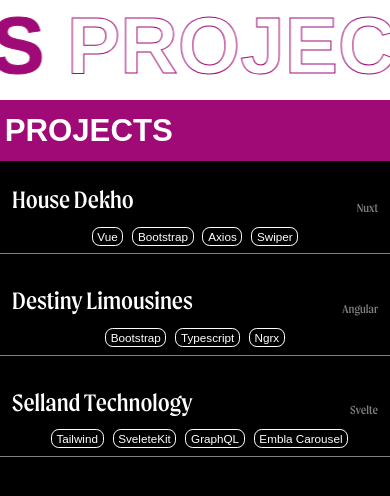
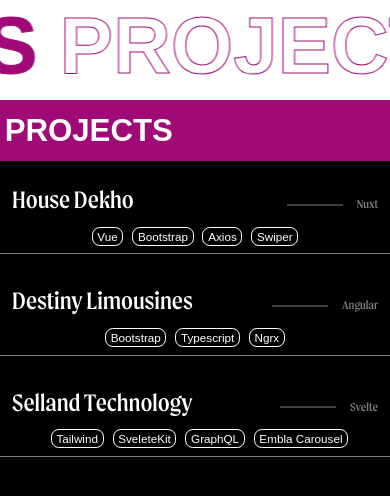
Before and after one commit to ait-varun/varun-portfolio, a Next.js app: page /components/projects in a window 390 px wide. Shown: the top 496 px of the page. Built offline with nearby package versions, Linux system fonts and the light colour scheme.

Commit message:
updated mobile view

```diff
--- a/src/app/components/projects/page.js
+++ b/src/app/components/projects/page.js
@@ -9,7 +9,7 @@ export default function Projects() {
           <span>&nbsp;PROJECTS</span>
           <span>&nbsp;PROJECTS</span>
           <span>&nbsp;PROJECTS</span>
-          <span>&nbsp;PROJECTS</span>
+          <span>&nbsp;EDUCATION</span>
         </h2>
       </div>
       <div className={styles.projectHeader}>
--- a/src/app/components/projects/page.module.css
+++ b/src/app/components/projects/page.module.css
@@ -59,7 +59,20 @@
   font-size: 1.2vw;
   font-weight: 500;
   position: relative;
+  margin-left: 70px;
 }
+
+.projectLeftContent h6::before{
+  position: absolute;
+  content: "";
+  width: 56px;
+  height: 1px;
+  background-color: rgba(255, 255, 255, 0.5);
+  top: 50%;
+  transform: translateY(-50%);
+  left: -70px;
+}
+
 
 .projectBox {
   display: flex;
@@ -125,7 +138,7 @@
   }
   .projectLeftContent {
     display: flex;
-    align-items: flex-end;
+    align-items: baseline;
     justify-content: space-between;
   }
   .projectLeftContent h2 {
```
